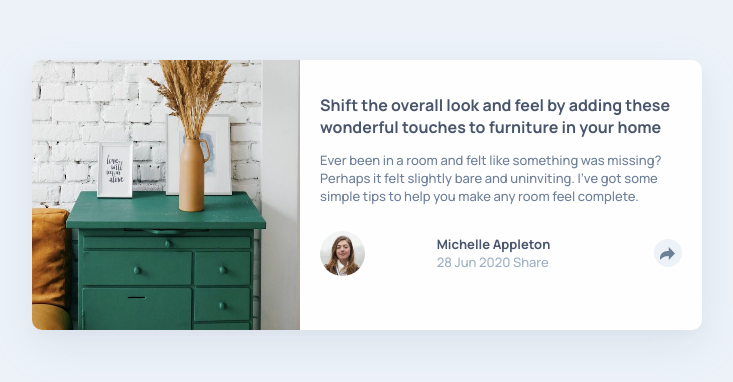
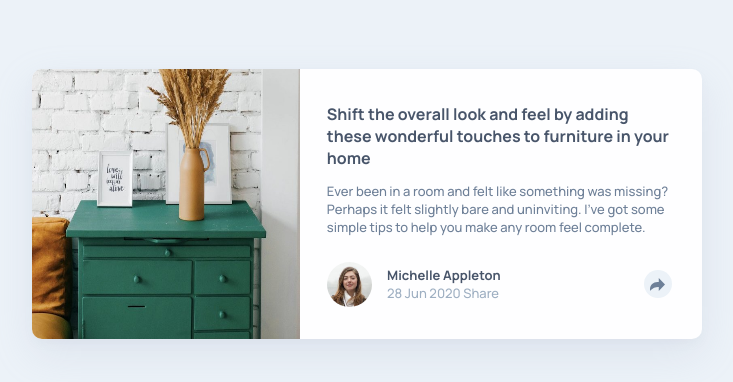
Before and after one commit to Megajjks/Frontend-Mentor-01-Articule-Preview, a plain HTML site: page index.html in a window 1280 px wide. Shown: the part 196-578 px from the top of the page, without its empty margins (273-1006 px from the left). Drawn offline with Linux system fonts and the light colour scheme.

Commit message:
vista desktop terminada

```diff
--- a/style.css
+++ b/style.css
@@ -17,7 +17,7 @@
 
 body {
   background-color: var(--Light-Grayish-Blue);
-  height: 100%;
+  height: 100vh;
   display: flex;
   padding: 20% 8%;
   justify-content: center;
@@ -91,7 +91,6 @@ body {
 
 .data-user-btn-share {
   background: var(--Light-Grayish-Blue);
-
   display: block;
   float: left;
   width: 28px;
@@ -106,7 +105,7 @@ body {
 /* Response in table, laptop and desktop */
 @media (min-width: 768px) {
   body {
-    height: 100%;
+    padding: 0;
   }
   .wrapper-card {
     flex-flow: row;
@@ -118,7 +117,10 @@ body {
     border-radius: 10px 0 0 10px;
   }
   .card-content {
-    padding: 5% 3% 4% 3%;
+    padding: 5% 4.5% 3% 4%;
+  }
+  .data-user-content {
+    margin-left: -8em;
   }
 }
 
```
